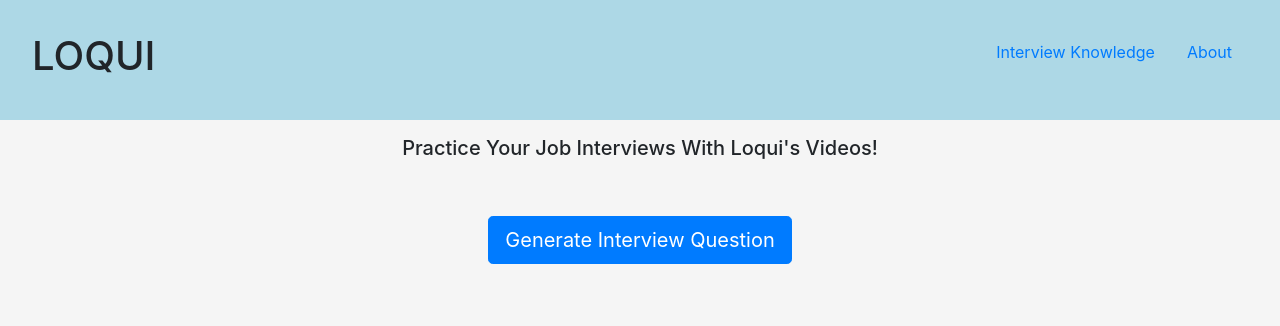
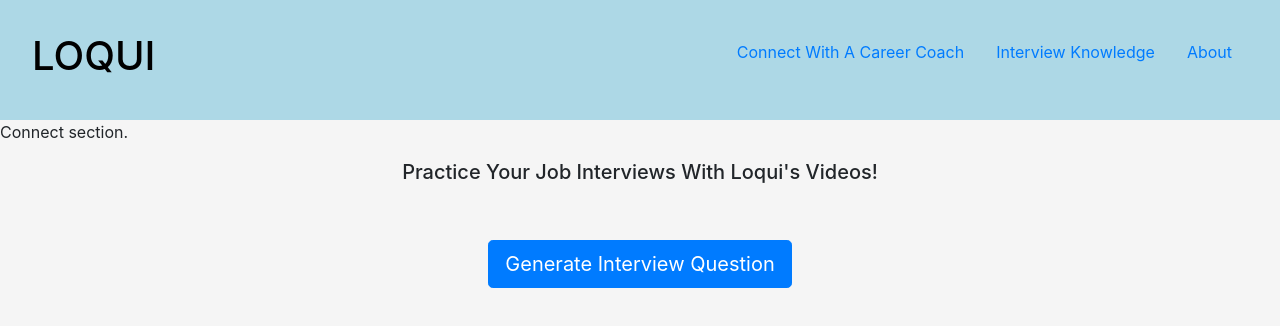
Before and after one commit to ifordfitz/loqui_frontend, a React (Create React App) app: page /connect in a window 1280 px wide. Shown: the top 326 px of the page. Built offline with nearby package versions, Linux system fonts and the light colour scheme.

Commit message:
routers added

```diff
--- a/package.json
+++ b/package.json
@@ -7,6 +7,7 @@
     "react": "^16.8.6",
     "react-bootstrap": "^1.0.0-beta.9",
     "react-dom": "^16.8.6",
+    "react-router-dom": "^5.0.1",
     "react-scripts": "3.0.1"
   },
   "scripts": {
--- a/src/App.js
+++ b/src/App.js
@@ -4,29 +4,71 @@
 // packages
 import React, { Component } from 'react';
 import { Nav, Button } from 'react-bootstrap';
+import { BrowserRouter as Router, Route, Link, NavLink } from "react-router-dom";
+import About from './components/About.js';
+import Connect from './components/Connect.js';
+import Knowledge from './components/Knowledge.js';
+import Index from './components/Index.js';
+
+const array = ['pWJjh99gO8M','Otu_fzjFgjg', 'I7SLWWxn0PU', 'BjXi2M4X4FE', 'ETxN9jlSCvI', 'br8obCDqKXE', 'HZFm1wN1z2c', 'YS3hAgYjqMs', 'qqXO9aGib5I', 'NFv9mcJEWdY', 'XglY0zryHRE', '_F4DPsZCLNo']
+const randomVideo = array[Math.floor(Math.random() * array.length)];
 
 // ===================
 // COMPONENT
 // ===================
 class App extends Component {
+  constructor (props) {
+  super(props)
+  this.state = {
+    baseURL: 'https://www.youtube.com/embed/',
+    videoURL: {randomVideo}
+  }
+  // this.handleSubmit = this.handleSubmit.bind(this)
+}
+// handleSubmit (event) {
+//   event.preventDefault()
+//   this.setState({
+//     searchURL: this.state.baseURL + this.state.videoURL
+//   }, () => {
+//     fetch(this.state.searchURL)
+//       .then(response => {
+//         return response.json()
+//       }).then(json => this.setState({
+//
+//       }),
+//       err => console.log(err))
+//   })
+// }
   render() {
     return (
       <React.Fragment>
+      <Router>
+        <div>
           <header className="header">
             <div className="appName">
-            <h1>LOQUI</h1>
+                <Link to="/"><h1>LOQUI</h1></Link>
             </div>
             <div className="headerLinks">
               <Nav className="justify-content-end" activeKey="/home">
               <Nav.Item>
-            <Nav.Link eventKey="link-1">Interview Knowledge</Nav.Link>
+                <Nav.Link eventKey="link-1" href="/connect/">Connect With A Career Coach</Nav.Link>
               </Nav.Item>
               <Nav.Item>
-            <Nav.Link eventKey="link-1">About</Nav.Link>
+                <Nav.Link eventKey="link-1" href="/knowledge/">Interview Knowledge</Nav.Link>
+              </Nav.Item>
+              <Nav.Item>
+                <Nav.Link eventKey="link-1" href="/about/">About</Nav.Link>
               </Nav.Item>
               </Nav>
             </div>
         </header>
+
+          <Route path="/" exact component={Index} />
+          <Route path="/connect/" component={Connect} />
+          <Route path="/knowledge/" component={Knowledge} />
+          <Route path="/about/" component={About} />
+        </div>
+      </Router>
       <body>
         <div className="appPhrase">
           <h5>Practice Your Job Interviews With Loqui's Videos!</h5>
--- /dev/null
+++ b/src/components/About.js
@@ -0,0 +1,24 @@
+import React, { Component } from 'react';
+import { BrowserRouter as Router, Route, Link } from "react-router-dom";
+
+
+class About extends Component {
+  render() {
+    return(
+      <div>
+        About section.
+      </div>
+    )
+  }
+}
+
+
+
+
+
+
+
+
+
+
+export default About;
--- /dev/null
+++ b/src/components/Connect.js
@@ -0,0 +1,27 @@
+import React, { Component } from 'react';
+import { BrowserRouter as Router, Route, Link } from "react-router-dom";
+
+
+
+class Connect extends Component {
+  render() {
+    return(
+      <div>
+        Connect section.
+      </div>
+    )
+  }
+}
+
+
+
+
+
+
+
+
+
+
+
+
+export default Connect;
--- /dev/null
+++ b/src/components/Index.js
@@ -0,0 +1,24 @@
+import React, { Component } from 'react';
+import { BrowserRouter as Router, Route, Link } from "react-router-dom";
+
+
+class Index extends Component {
+  render() {
+    return(
+      <div>
+        Index section.
+      </div>
+    )
+  }
+}
+
+
+
+
+
+
+
+
+
+
+export default Index;
--- /dev/null
+++ b/src/components/Knowledge.js
@@ -0,0 +1,24 @@
+import React, { Component } from 'react';
+import { BrowserRouter as Router, Route, Link } from "react-router-dom";
+
+
+
+class Knowledge extends Component {
+  render() {
+    return(
+      <div>
+        Knowledge section.
+      </div>
+    )
+  }
+}
+
+
+
+
+
+
+
+
+
+export default Knowledge;
--- a/src/index.css
+++ b/src/index.css
@@ -15,8 +15,12 @@ body {
   background-color: whitesmoke;
 }
 
-.headerLinks {
+.appName a {
   color: black;
+}
+
+.appName a:hover {
+  text-decoration: none;
 }
 
 .appPhrase {
```
Also changed, not shown: 1 other file (tests, documents, lock files or other folders). Lines whose indentation alone changed are shown as unchanged.
